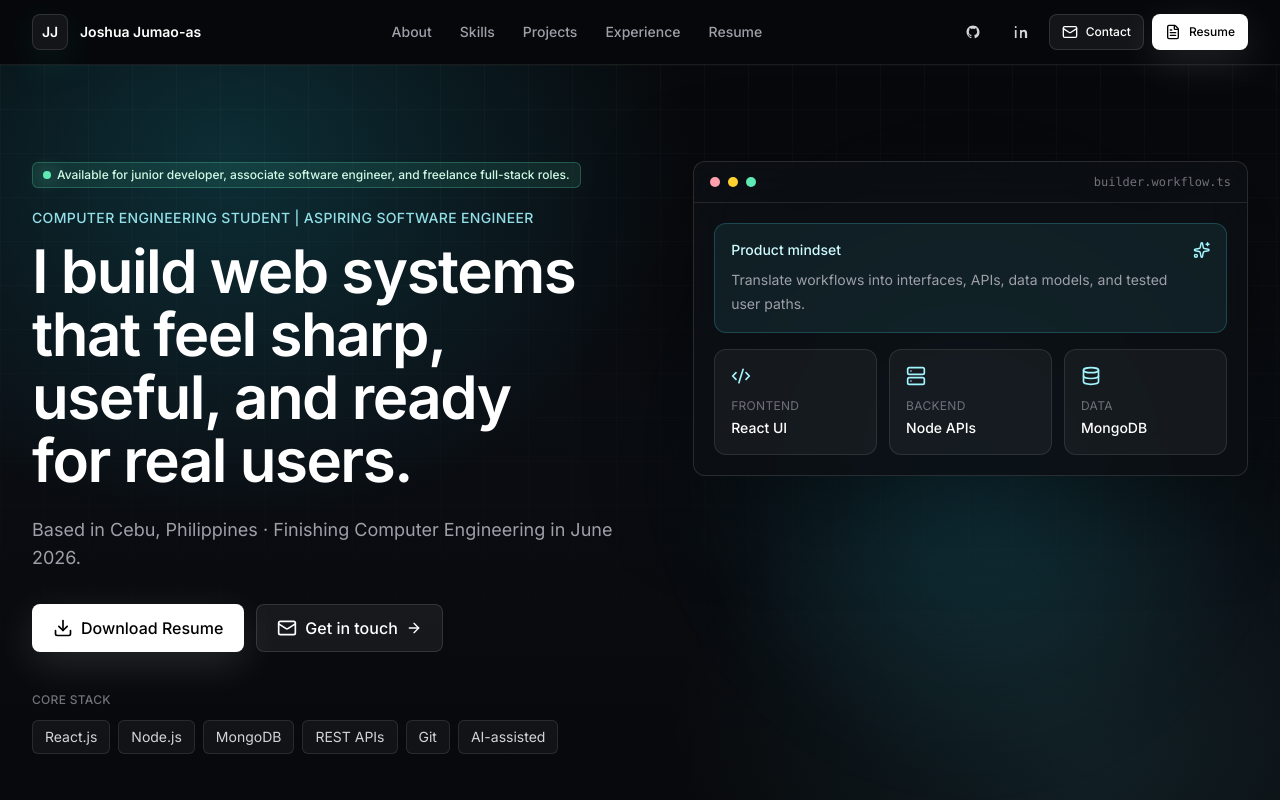
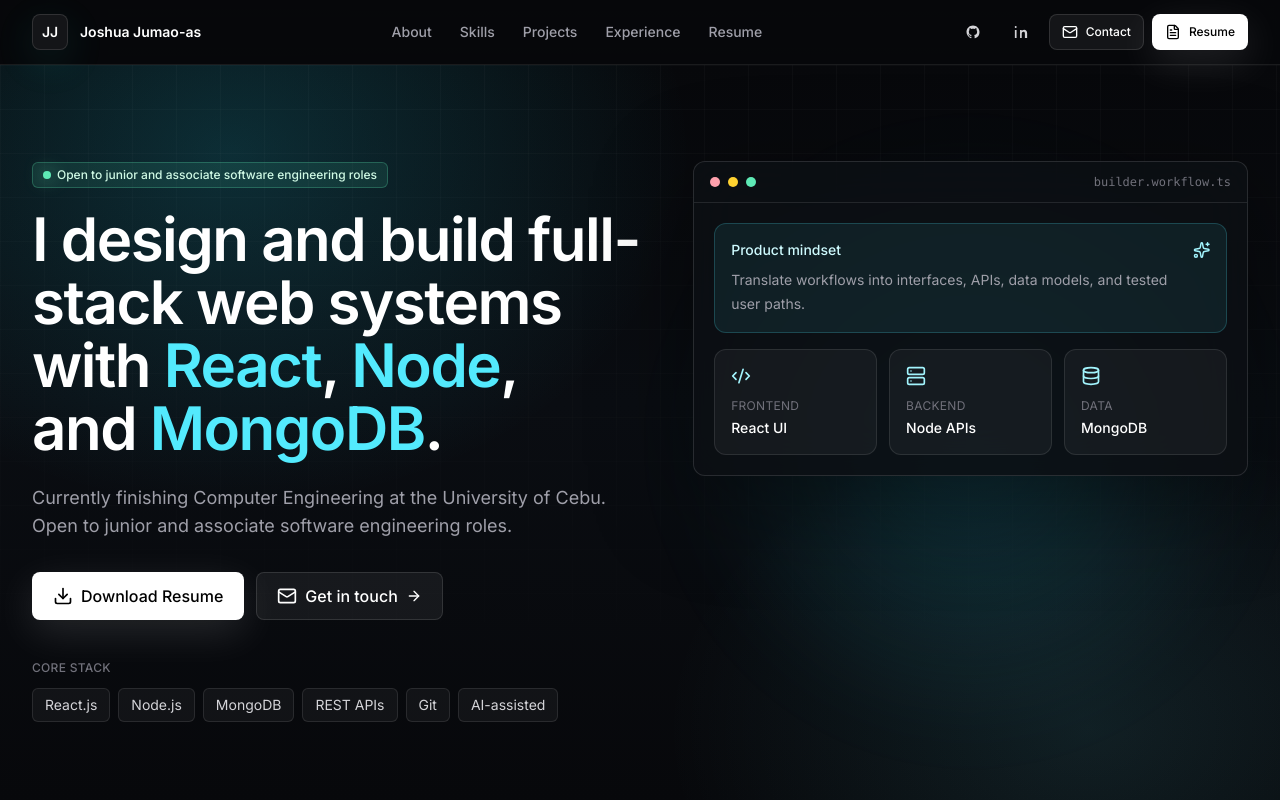
Before and after one commit to jumaoasjoshua322-maker/portfolio, a Next.js app: page / in a window 1280 px wide. Shown: the top 800 px of the page. Built offline with nearby package versions, Linux system fonts and the light colour scheme.

Commit message:
Hero copy v2: stack-first H1, drop eyebrow, shorten availability badge

```diff
--- a/src/components/hero-section.tsx
+++ b/src/components/hero-section.tsx
@@ -44,15 +44,14 @@ export function HeroSection() {
             animate={prefersReducedMotion ? undefined : { opacity: 1, y: 0 }}
             transition={{ duration: 0.65, ease: [0.22, 1, 0.36, 1], delay: 0.05 }}
           >
-            <p className="mb-3 text-sm font-medium uppercase tracking-wide text-cyan-200/90">
-              {profile.role}
-            </p>
             <h1
               id="hero-heading"
               className="max-w-4xl text-balance text-5xl font-semibold leading-[1.05] tracking-tight text-white sm:text-6xl"
             >
-              I build web systems that feel sharp, useful, and ready for real
-              users.
+              I design and build full-stack web systems with{" "}
+              <span className="text-cyan-300">React</span>,{" "}
+              <span className="text-cyan-300">Node</span>, and{" "}
+              <span className="text-cyan-300">MongoDB</span>.
             </h1>
             <p className="mt-6 max-w-2xl text-base leading-7 text-zinc-400 sm:text-lg">
               {profile.headline}
--- a/src/data/portfolio.ts
+++ b/src/data/portfolio.ts
@@ -45,11 +45,11 @@ export type Project = {
 
 export const profile = {
   name: "Joshua Jumao-as",
-  role: "Computer Engineering Student | Aspiring Software Engineer",
+  role: "Full-Stack Developer · Cebu, Philippines",
   location: "Mandaue City, Cebu, Philippines",
   headline:
-    "Based in Cebu, Philippines · Finishing Computer Engineering in June 2026.",
-  availability: "Available for junior developer, associate software engineer, and freelance full-stack roles.",
+    "Currently finishing Computer Engineering at the University of Cebu. Open to junior and associate software engineering roles.",
+  availability: "Open to junior and associate software engineering roles",
   email: "jumaoas.joshuaa@gmail.com",
   phone: "+63 967-093-7612",
   github: "https://github.com/jumaoasjoshua322-maker",
```
